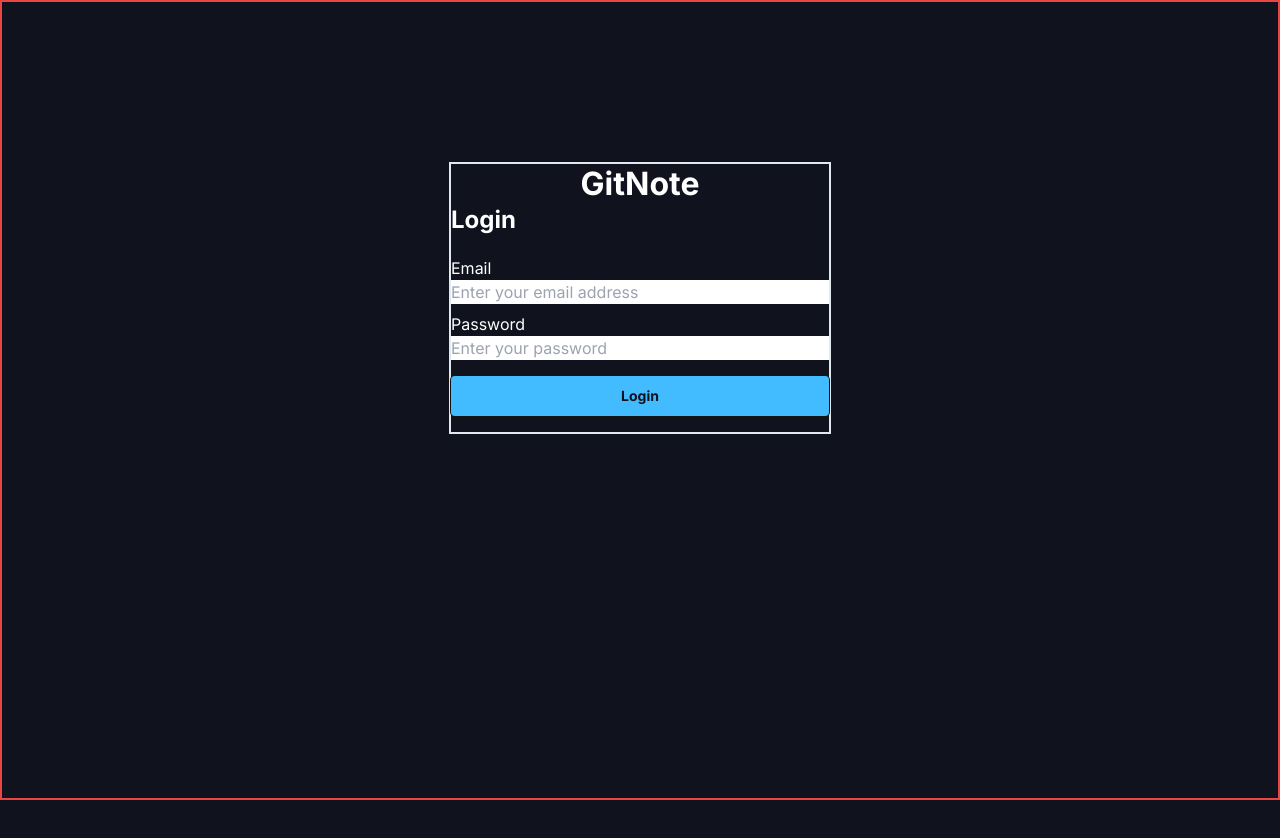
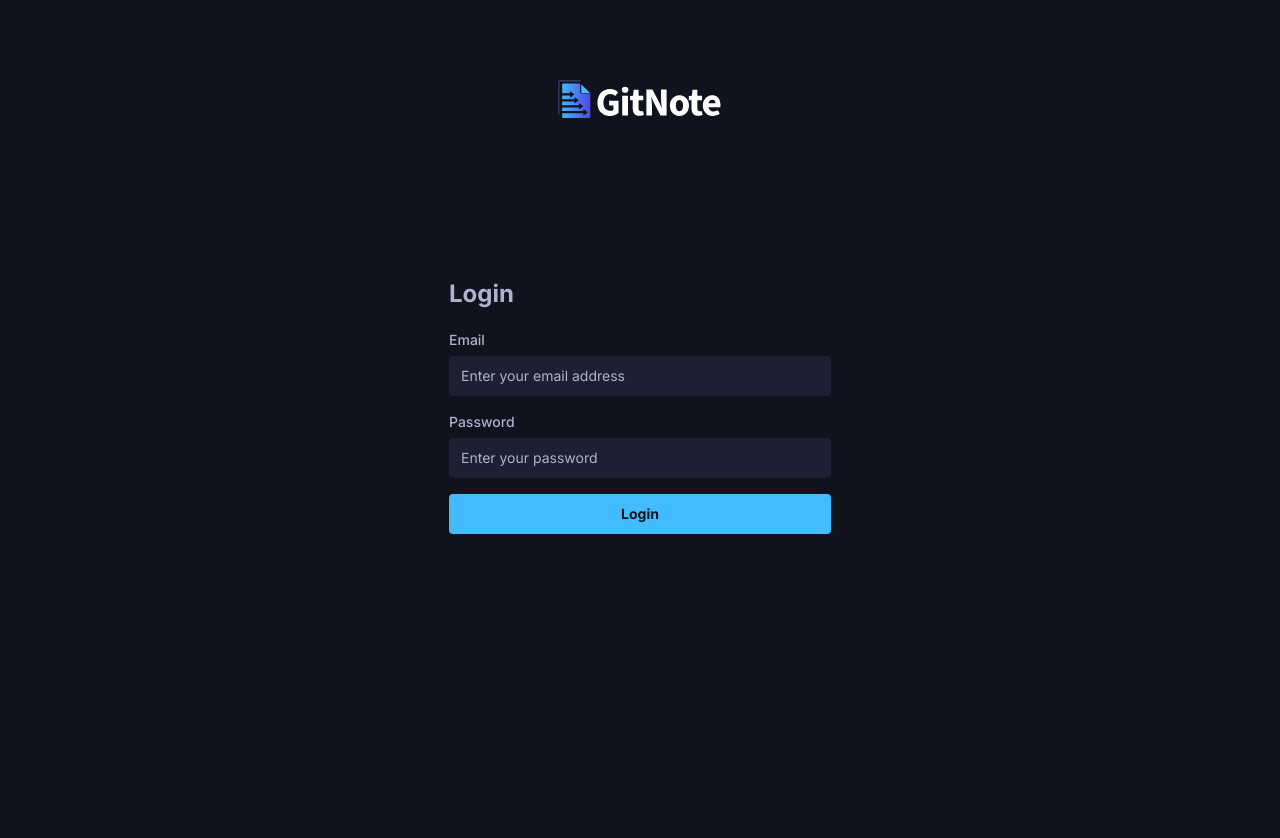
Before and after one commit to urke90/Pilot-next14, a Next.js app: page /login in a window 1280 px wide. Shown: the top 838 px of the page. Before the commit the page ends 800 px from the top, so only its background shows below. Built offline with nearby package versions, Linux system fonts and the light colour scheme; no server answers.

Commit message:
added colors to typogrphies, started working on Input style

```diff
--- a/app/(auth)/login/page.tsx
+++ b/app/(auth)/login/page.tsx
@@ -1,9 +1,12 @@
 'use client';
 
+import { useRef } from 'react';
 import { signIn } from 'next-auth/react';
-import { useRef } from 'react';
-
+import Image from 'next/image';
+// components
 import { Button } from '@/components/ui/button';
+import { Input } from '@/components/ui/input';
+import { Label } from '@/components/ui/label';
 
 // ----------------------------------------------------------------
 
@@ -23,33 +26,40 @@ const Login = () => {
   };
 
   return (
-    <div className="h-screen border-2 border-red-500">
-      <div className="m-auto mt-40 flex w-[382px] flex-col  border-2">
-        <h1 className="h1-bold text-center">GitNote</h1>
+    <div className="h-screen">
+      <div className="m-auto mt-20 flex w-[382px] flex-col">
+        <div className="mb-40 flex justify-center">
+          <Image
+            src="/assets/images/Logo.svg"
+            alt="Logo"
+            width={164}
+            height={41}
+          />
+        </div>
         <div>
           <div className="mb-5">
             <h2 className="h2-bold">Login</h2>
           </div>
 
           <form action="" onSubmit={handleSubmit}>
-            <div className="mb-2 flex flex-col">
-              <label htmlFor="">Email</label>
-              <input
-                className="text-black-900"
-                type="text"
-                name="email"
+            <div className="mb-4 grid w-full max-w-sm items-center gap-1.5">
+              <Label htmlFor="email" className="p3-medium">
+                Email
+              </Label>
+              <Input
+                type="email"
+                id="email"
                 placeholder="Enter your email address"
-                onChange={(e) => (email.current = e.target.value)}
               />
             </div>
-            <div className="flex flex-col">
-              <label htmlFor="">Password</label>
-              <input
-                className="text-black-900"
+            <div className="grid w-full max-w-sm items-center gap-1.5">
+              <Label htmlFor="password" className="p3-medium">
+                Password
+              </Label>
+              <Input
                 type="password"
-                name="password"
+                id="password"
                 placeholder="Enter your password"
-                onChange={(e) => (password.current = e.target.value)}
               />
             </div>
             <div className="my-4">
--- a/app/api/auth/signin/page.tsx
+++ b/app/api/auth/signin/page.tsx
@@ -6,6 +6,8 @@ import { useRef } from 'react';
 import { Button } from '@/components/ui/button';
 
 // ----------------------------------------------------------------
+
+// LEFT JUST IN CASE ---> REMOVE IF CUSTOM LOGIN PAGE WORSK AS EXPECTED
 
 const Login = () => {
   const email = useRef('');
--- a/app/globals.css
+++ b/app/globals.css
@@ -106,70 +106,70 @@
 @layer utilities {
   /* HEADINGS */
   .h1-bold {
-    @apply font-bold text-[32px] leading-[40px];
+    @apply font-bold text-[32px] leading-[40px] text-white-300;
   }
 
   .h2-bold {
-    @apply font-bold text-2xl;
+    @apply font-bold text-2xl text-white-300;
   }
 
   .h1-medium {
-    @apply font-medium text-xl;
+    @apply font-medium text-xl text-white-300;
   }
 
   .h2-medium {
-    @apply font-medium text-base;
+    @apply font-medium text-base text-white-300;
   }
   /* HEADINGS */
 
   /* PARAGRAPHS BOLD */
   .p1-bold {
-    @apply font-bold text-lg;
+    @apply font-bold text-lg text-white-300;
   }
 
   .p2-bold {
-    @apply font-bold text-base;
+    @apply font-bold text-base text-white-300;
   }
   .p3-bold {
-    @apply font-bold text-sm;
+    @apply font-bold text-sm text-white-300;
   }
   /* PARAGRAPHS BOLD */
 
   /* PARAGRAPHS MEDIUM */
   .p1-medium {
-    @apply font-medium text-lg;
+    @apply font-medium text-lg text-white-300;
   }
 
   .p3-medium {
-    @apply font-medium text-sm;
+    @apply font-medium text-sm text-white-300;
   }
 
   .p4-medium {
-    @apply font-medium text-xs;
+    @apply font-medium text-xs text-white-300;
   }
   /* PARAGRAPHS MEDIUM */
 
   /* PARAGRAPHS REGULAR */
   .p1-regular {
-    @apply font-medium text-lg;
+    @apply font-medium text-lg text-white-300;
   }
 
   .p2-regular {
-    @apply font-medium text-base;
+    @apply font-medium text-base text-white-300;
   }
 
   .p3-regular {
-    @apply font-medium text-sm;
+    @apply font-medium text-sm text-white-300;
   }
 
   .p4-regular {
-    @apply font-medium text-xs;
+    @apply font-medium text-xs text-white-300;
   }
   /* PARAGRAPHS REGULAR */
 
   /* SUBTITLE SMALL */
   .subtitle-small {
-    @apply font-normal text-[10px] leading-[12.1px];
+    @apply font-normal text-[10px] leading-[12.1px] text-white-300;
   }
   /* SUBTITLE SMALL */
 }
--- /dev/null
+++ b/components/ui/input.tsx
@@ -0,0 +1,25 @@
+import * as React from 'react';
+
+import { cn } from '@/lib/utils';
+
+export interface InputProps
+  extends React.InputHTMLAttributes<HTMLInputElement> {}
+
+const Input = React.forwardRef<HTMLInputElement, InputProps>(
+  ({ className, type, ...props }, ref) => {
+    return (
+      <input
+        type={type}
+        className={cn(
+          'flex h-10 w-full rounded border-input bg-black-700 px-3 p-3 text-sm ring-offset-background file:border-0 file:bg-transparent file:text-sm file:font-medium placeholder:text-white-300 focus-visible:outline-none focus-visible:ring-2 focus-visible:ring-ring focus-visible:ring-offset-2 disabled:cursor-not-allowed disabled:opacity-50',
+          className
+        )}
+        ref={ref}
+        {...props}
+      />
+    );
+  }
+);
+Input.displayName = 'Input';
+
+export { Input };
--- /dev/null
+++ b/components/ui/label.tsx
@@ -0,0 +1,26 @@
+"use client"
+
+import * as React from "react"
+import * as LabelPrimitive from "@radix-ui/react-label"
+import { cva, type VariantProps } from "class-variance-authority"
+
+import { cn } from "@/lib/utils"
+
+const labelVariants = cva(
+  "text-sm font-medium leading-none peer-disabled:cursor-not-allowed peer-disabled:opacity-70"
+)
+
+const Label = React.forwardRef<
+  React.ElementRef<typeof LabelPrimitive.Root>,
+  React.ComponentPropsWithoutRef<typeof LabelPrimitive.Root> &
+    VariantProps<typeof labelVariants>
+>(({ className, ...props }, ref) => (
+  <LabelPrimitive.Root
+    ref={ref}
+    className={cn(labelVariants(), className)}
+    {...props}
+  />
+))
+Label.displayName = LabelPrimitive.Root.displayName
+
+export { Label }
--- a/package.json
+++ b/package.json
@@ -9,6 +9,7 @@
     "lint": "next lint"
   },
   "dependencies": {
+    "@radix-ui/react-label": "^2.0.2",
     "@radix-ui/react-slot": "^1.0.2",
     "class-variance-authority": "^0.7.0",
     "clsx": "^2.1.0",
```
Also changed, not shown: public/assets/images/Logo.svg (added), 1 other file (tests, documents, lock files or other folders).
